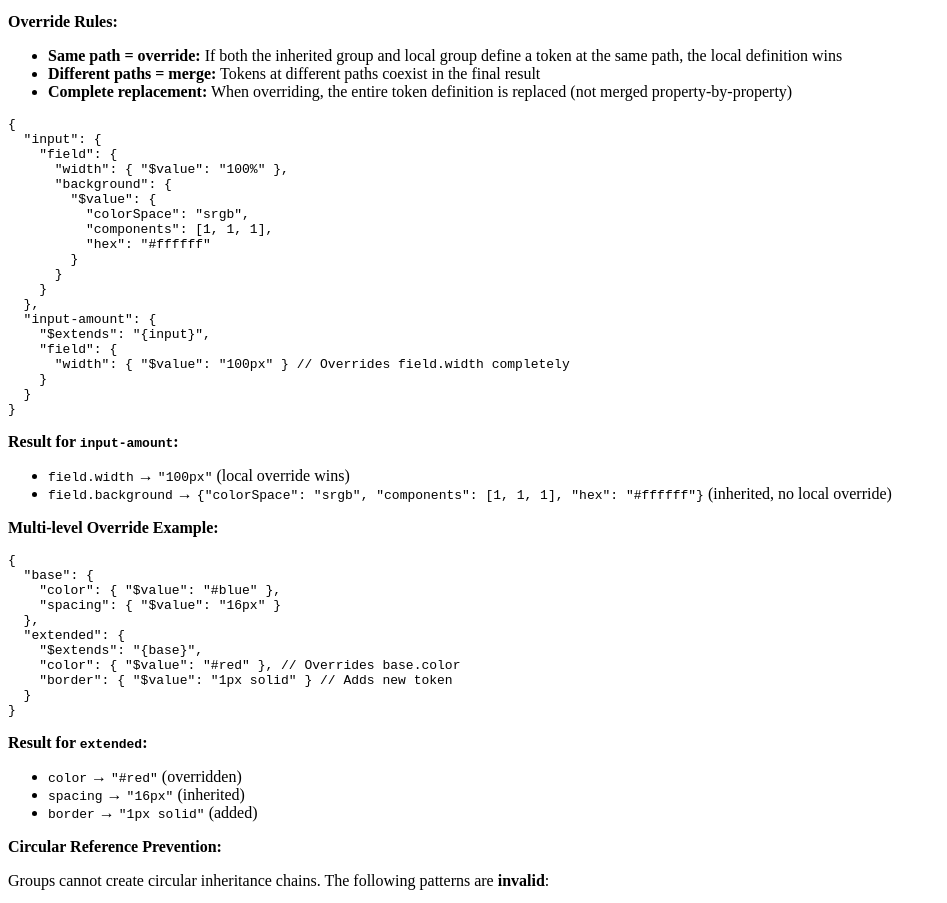
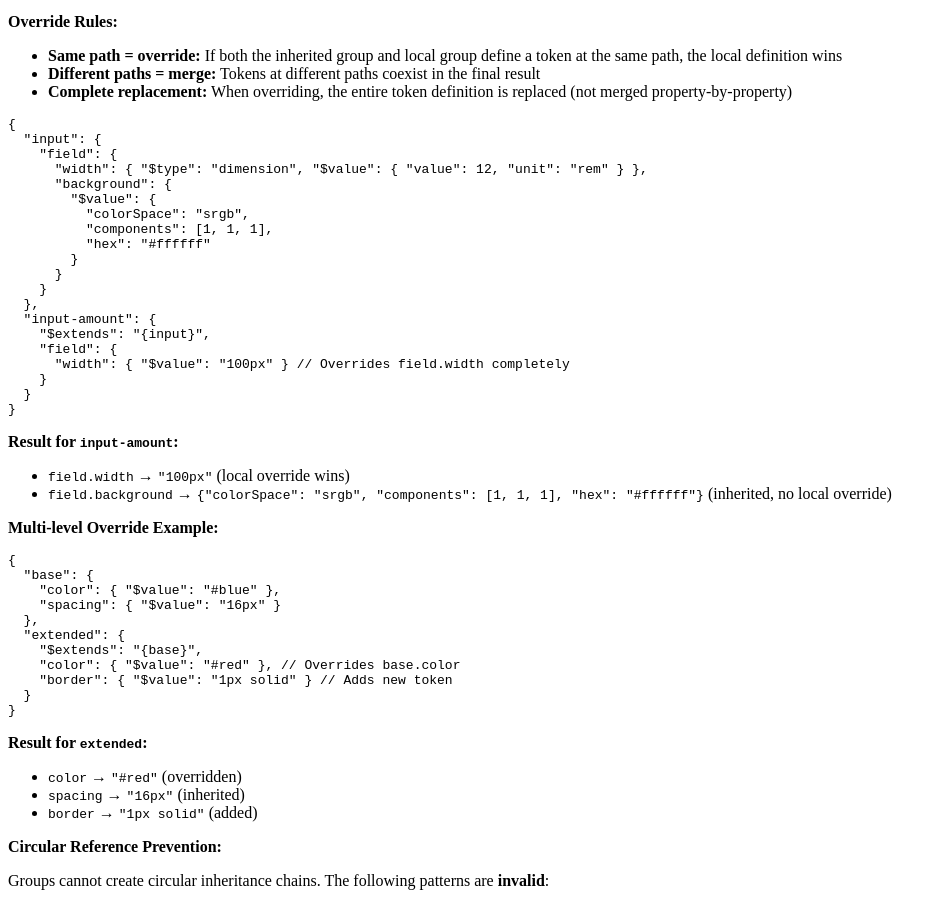
Before and after one commit to design-tokens/community-group, an Eleventy site: page technical-reports/format/groups.md in a window 1280 px wide. Shown: the part 3830-4733 px from the top of the page, without its empty margins (0-947 px from the left). Built offline with nearby package versions, Linux system fonts and the light colour scheme; Eleventy itself is replaced by a stand-in of ours; code samples lack their colours; files that its build step writes are made by us from their sources; files whose address does not match are found by name.

Commit message:
Fix invalid dimension
Co-authored-by: Drew Powers <drew@pow.rs>

```diff
--- a/technical-reports/format/groups.md
+++ b/technical-reports/format/groups.md
@@ -263,7 +263,7 @@ Group extension follows **deep merge** behavior where local properties override
 {
   "input": {
     "field": {
-      "width": { "$value": "100%" },
+      "width": { "$type": "dimension", "$value": { "value": 12, "unit": "rem" } },
       "background": {
         "$value": {
           "colorSpace": "srgb",
```
